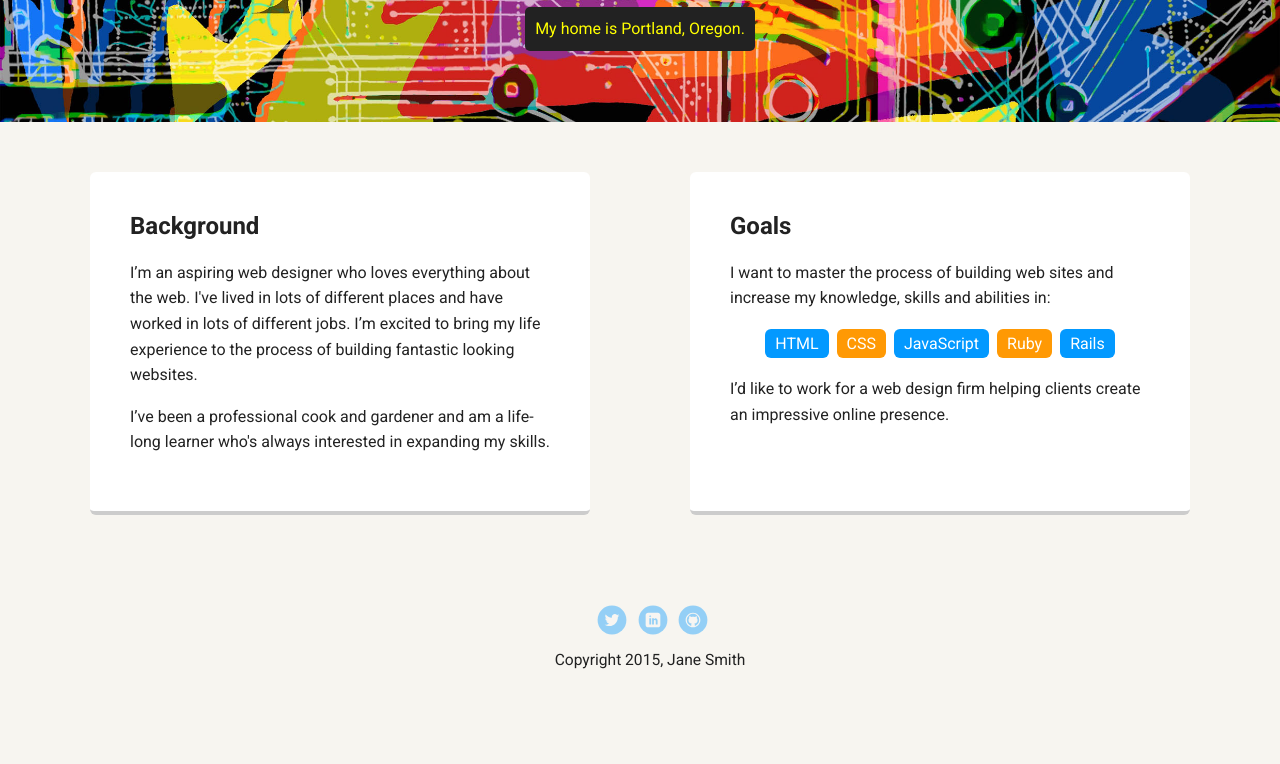
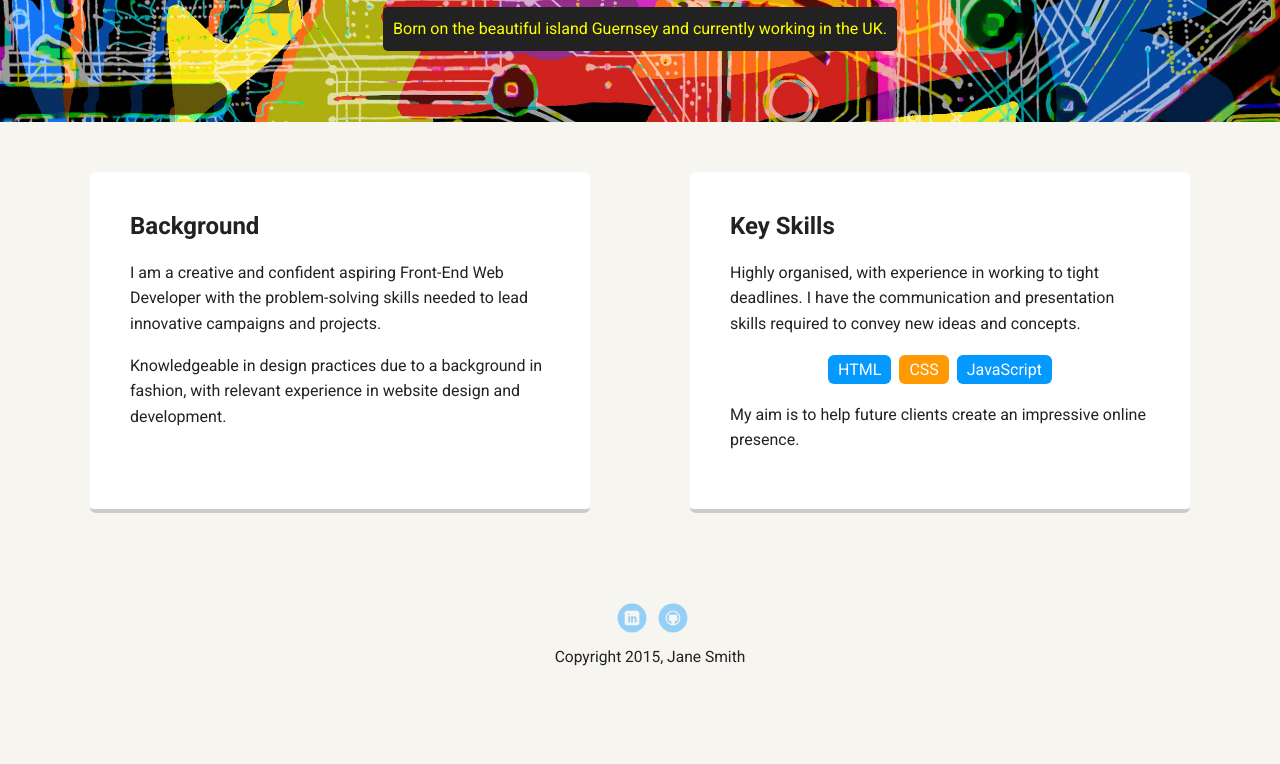
Before and after one commit to sophulia/Techdegree-project-1, a plain HTML site: page index.html in a window 1280 px wide. Shown: the part 348-1112 px from the top of the page. Drawn offline with Linux system fonts and the light colour scheme; a web font is replaced by a local one.

Commit message:
Updated personal information and deleted irrelevant files
Changed content to make it my own and deleted the Twitter account

```diff
--- a/index.html
+++ b/index.html
@@ -2,7 +2,7 @@
 <html lang="en">
 <head>
   <meta charset="utf-8">
-  <title>Jane Smith's Profile</title>
+  <title>Sophie Alder's Profile</title>
   <meta name="viewport" content="width=device-width, initial-scale=1.0">
   <link rel="stylesheet" href="styles.css">
   <link href="https://fonts.googleapis.com/css?family=Muli%7CRoboto:400,300,500,700,900" rel="stylesheet"></head>
@@ -10,7 +10,7 @@
 
     <div class="main-nav">
         <ul class="nav">
-          <li class="name">Jane Smith</li>
+          <li class="name">Sophie Alder</li>
           <li><a href="#">Home</a></li>
           <li><a href="#">Experience</a></li>
         </ul>
@@ -18,34 +18,31 @@
 
     <header>
       <img src="images/Me.jpg" alt="Photo of Sophie" class="profile-image">
-      <h1 class="tag name">Hello, I’m Jane.</h1>
-      <p class="tag location">My home is Portland, Oregon.</p>
+      <h1 class="tag name">Hello, I’m Sophie.</h1>
+      <p class="tag location">Born on the beautiful island Guernsey and currently working in the UK.</p>
     </header>
 
     <main class="flex">
       <div class="card">
         <h2>Background</h2>
-        <p>I’m an aspiring web designer who loves everything about the web. I've lived in lots of different places and have worked in lots of different jobs. I’m excited to bring my life experience to the process of building fantastic looking websites.</p>
-        <p>I’ve been a professional cook and gardener and am a life-long learner who's always interested in expanding my skills.</p>
+        <p>I am a creative and confident aspiring Front-End Web Developer with the problem-solving skills needed to lead innovative campaigns and projects.</p>
+        <p>Knowledgeable in design practices due to a background in fashion, with relevant experience in website design and development.</p>
       </div>
 
       <div class="card">
-        <h2>Goals</h2>
-        <p>I want to master the process of building web sites and increase my knowledge, skills and abilities in:</p>
+        <h2>Key Skills</h2>
+        <p>Highly organised, with experience in working to tight deadlines. I have the communication and presentation skills required to convey new ideas and concepts.</p>
         <ul class="skills">
           <li>HTML</li>
           <li>CSS</li>
           <li>JavaScript</li>
-          <li>Ruby</li>
-          <li>Rails</li>
         </ul>
-        <p>I’d like to work for a web design firm helping clients create an impressive online presence.</p>
+        <p>My aim is to help future clients create an impressive online presence.</p>
       </div>
 
     </main>
     <footer>
       <ul>
-        <li><a href="#" class="social twitter">Twitter</a></li>
         <li><a href="#" class="social linkedin">LinkedIn</a></li>
         <li><a href="#" class="social github">Github</a></li>
       </ul>
--- a/styles.css
+++ b/styles.css
@@ -151,9 +151,6 @@ a.social {
   opacity: .4;
   transition: all .5s;
 }
-a.twitter {
-  background-image: url(images/twitter.svg);
-}
 a.linkedin {
   background-image: url(images/linkedin.svg);
 }
```
Also changed, not shown: images/twitter.svg (deleted).
